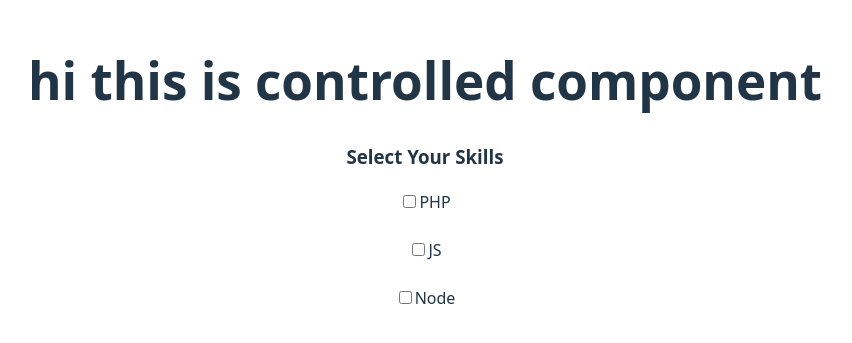
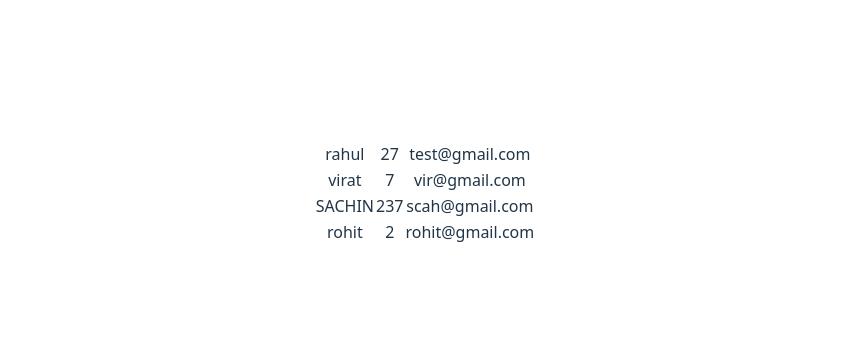
Before and after one commit to rahul-lade/stepbystep_react, a React (Vite) app in the folder my-react-app/: page / in a window 1280 px wide. Shown: the part 207-550 px from the top of the page, without its empty margins (215-1067 px from the left). Built offline with nearby package versions, Linux system fonts and the light colour scheme.

Commit message:
feat: update UserArray in App component and enhance Skills component for skill selection

```diff
--- a/my-react-app/src/App.jsx
+++ b/my-react-app/src/App.jsx
@@ -35,17 +35,31 @@ function App() {
       // const [password, setpassword] = useState("");
       // const [email, setemail] = useState("");
 
-
+      const UserArray = [{
+        name: "rahul",
+        age: 27,
+        email: "test@gmail.com"
+      },
+    {name: "virat",
+        age: 7,
+        email: "vir@gmail.com"},
+      {name: "SACHIN",
+        age: 237,
+        email: "scah@gmail.com"},
+      {name: "rohit",
+        age: 2,
+        email: "rohit@gmail.com"}]
 
   return (
 
 <div>
-    <h1>hi this is controlled component</h1>
-     <div>
-        <h3>Select Your Skills</h3>
-    </div>
-    <Skills />
-
+    {UserArray.map((user, index)=>(
+      <tr key = {index}>
+         <td>{user.name}</td>
+        <td>{user.age}</td>
+        <td>{user.email}</td>
+      </tr>
+    ))}
     </div>
 
   )
--- a/my-react-app/src/Skills.tsx
+++ b/my-react-app/src/Skills.tsx
@@ -2,11 +2,15 @@ import React from 'react'
 import { useState } from 'react'
 
 const Skills = () => {
-    const [skills, setskills] = useState([''])
+    const [skills, setskills] = useState(['']);
       const handleskills=(e)=>{
         console.log(e.target.value);
-        setskills(e.target.value)
+        if(e.target.checked){
+          setskills([...skills,e.target.value])
+      }else{
+        setskills(skills.filter((skill)=>skills!==e.target.value))
       }
+    }
   return (
     <div>
         <input onChange={handleskills}  type="checkbox" id="php" value="php" />
@@ -17,15 +21,17 @@ const Skills = () => {
         <label htmlFor="js">JS</label>
         <br />
         <br />
-        <input  onChange={handleskills}  type="checkbox" id="node" value="node" />
+        <input  onChange={handleskills}  type="checkbox" id="nodeeee" value="neeode" />
         <label htmlFor="node">Node</label>
         <br />
         <br />
 
 
-<h1>{skills.toString()}</h1>
+<h1>{skills} </h1>
+<button onClick={() => setskills([])}>Clear Skills</button>
     </div>
   )
+
 }
 
 export default Skills
```
